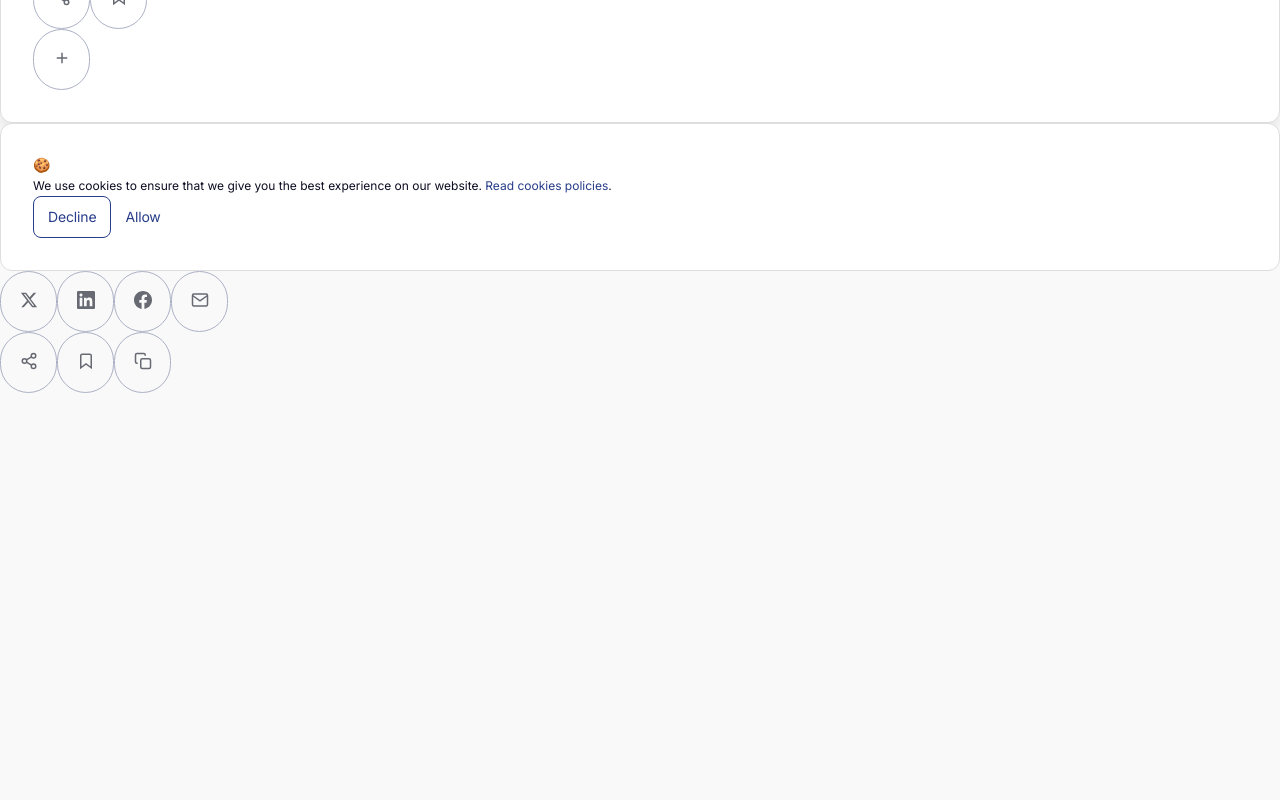
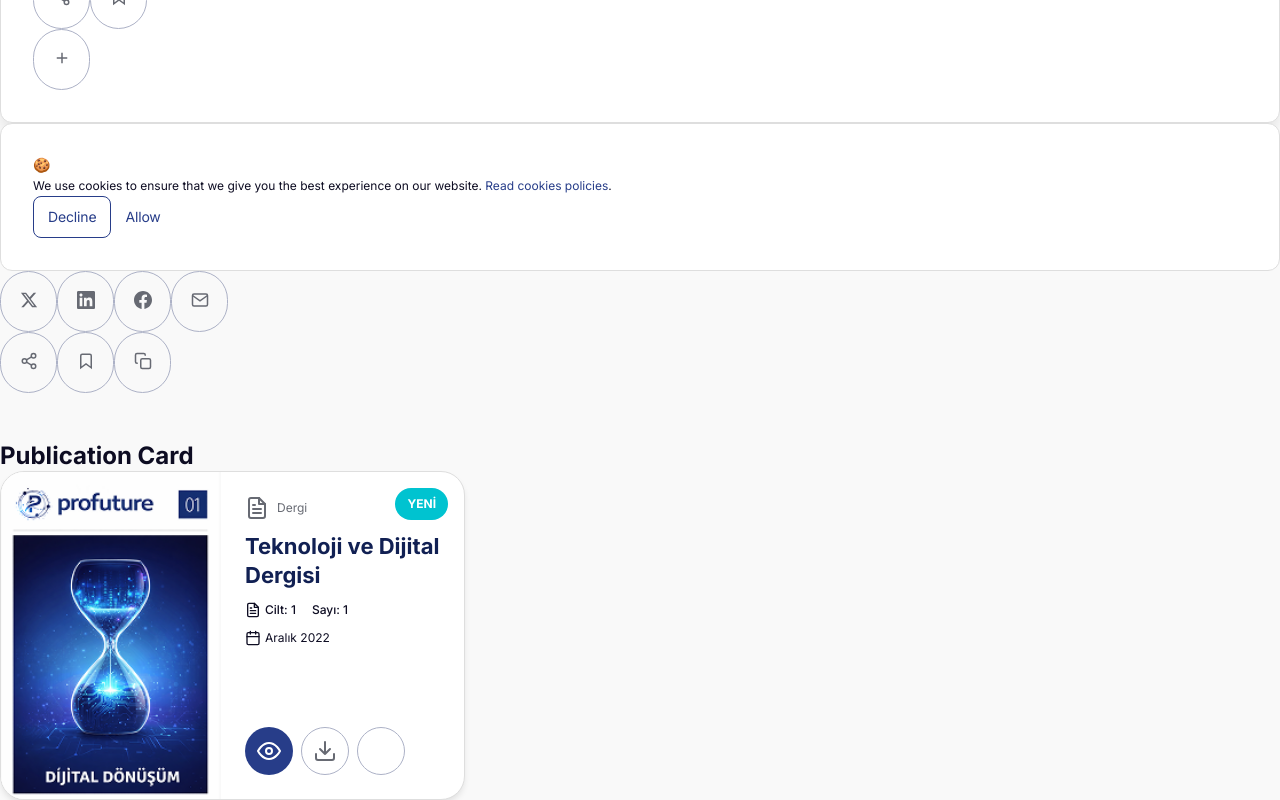
Before and after one commit to handeada/zeplin-case, a React (Vite) app: page /components in a window 1280 px wide. Shown: the part 1621-2421 px from the top of the page. Before the commit the page ends 2014 px from the top, so only its background shows below. Built offline with nearby package versions, Linux system fonts and the light colour scheme.

Commit message:
feat: Add PublicationCard component with styles and integrate into ComponentLibrary

```diff
--- /dev/null
+++ b/src/components/PublicationCard/PublicationCard.jsx
@@ -0,0 +1,103 @@
+import './PublicationCard.scss';
+import Badge from '../Badge/Badge';
+import Icon from '../Icon/Icon';
+import Button from '../Button/Button';
+import Typography from '../Typography/Typography';
+
+const PublicationCard = ({
+  image,
+  isNew = false,
+  type = 'Dergi',
+  title,
+  volume,
+  issue,
+  date,
+  onView,
+  onDownload,
+  onNavigate,
+  className = '',
+  ...props
+}) => {
+  return (
+    <div className={`publication-card ${className}`} {...props}>
+      {/* Left side - Magazine cover image */}
+      <div className="publication-card__image">
+        <img src={image} alt={title} />
+      </div>
+
+      {/* Right side - Content */}
+      <div className="publication-card__content">
+        {/* NEW badge */}
+        {isNew && (
+          <Badge variant="teal" size="md" className="publication-card__badge">
+            YENİ
+          </Badge>
+        )}
+
+        {/* PDF Icon and Type */}
+        <div className="publication-card__type">
+          <Icon name="file" size={24} />
+          <Typography variant="small" weight="regular" className="publication-card__type-text">
+            {type}
+          </Typography>
+        </div>
+
+        {/* Title */}
+        <Typography variant="h5" weight="bold" className="publication-card__title">
+          {title}
+        </Typography>
+
+        {/* Meta information */}
+        <div className="publication-card__meta">
+          <div className="publication-card__meta-item">
+            <Icon name="file" size={16} />
+            <Typography variant="small" weight="medium">
+              Cilt: {volume}
+            </Typography>
+          </div>
+          <div className="publication-card__meta-item">
+            <Icon name="list" size={16} />
+            <Typography variant="small" weight="medium">
+              Sayı: {issue}
+            </Typography>
+          </div>
+        </div>
+
+        {/* Date */}
+        <div className="publication-card__date">
+          <Icon name="calendar" size={16} />
+          <Typography variant="small" weight="regular">
+            {date}
+          </Typography>
+        </div>
+
+        {/* Action buttons */}
+        <div className="publication-card__actions">
+          <Button
+            variant="primary"
+            className="publication-card__action-btn publication-card__action-btn--view"
+            onClick={onView}
+          >
+            <Icon name="eye" size={24} />
+          </Button>
+          <Button
+            variant="outline"
+            className="publication-card__action-btn publication-card__action-btn--download"
+            onClick={onDownload}
+          >
+            <Icon name="download" size={24} />
+          </Button>
+          <Button
+            variant="outline"
+            className="publication-card__action-btn publication-card__action-btn--navigate"
+            onClick={onNavigate}
+          >
+            <Icon name="arrow-right" size={24} />
+          </Button>
+        </div>
+      </div>
+    </div>
+  );
+};
+
+export default PublicationCard;
--- /dev/null
+++ b/src/components/PublicationCard/PublicationCard.scss
@@ -0,0 +1,181 @@
+@use "../../styles/variables" as *;
+@use "../../styles/mixins" as *;
+
+.publication-card {
+  display: grid;
+  grid-template-columns: 220px 1fr;
+  gap: 0;
+  max-width: 465px;
+  background-color: color("bg-white");
+  border: 1px solid color("gray-200");
+  border-radius: radius("3xl");
+  overflow: hidden;
+  box-shadow: map-get($shadows, "md");
+  transition: all $transition-base;
+
+  &:hover {
+    box-shadow: map-get($shadows, "lg");
+  }
+
+  // Left side - Magazine image
+  &__image {
+    position: relative;
+    width: 100%;
+    height: 100%;
+    overflow: hidden;
+    background-color: color("bg-light");
+
+    img {
+      width: 100%;
+      height: 100%;
+      object-fit: cover;
+      display: block;
+    }
+  }
+
+  // Right side - Content
+  &__content {
+    position: relative;
+    display: flex;
+    flex-direction: column;
+    padding: space("6");
+    gap: space("3");
+  }
+
+  // NEW badge (positioned top-right)
+  &__badge {
+    position: absolute;
+    top: space("4");
+    right: space("4");
+    text-transform: uppercase;
+    font-weight: map-get($font-weights, "bold");
+  }
+
+  // Type section (PDF icon + "Dergi")
+  &__type {
+    @include flex-start;
+    gap: space("2");
+    color: color("text-secondary");
+  }
+
+  &__type-text {
+    color: color("text-secondary");
+  }
+
+  // Title
+  &__title {
+    color: color("primary-dark");
+    margin: 0;
+    line-height: 1.3;
+  }
+
+  // Meta information (Cilt, Sayı)
+  &__meta {
+    @include flex-start;
+    gap: space("4");
+    flex-wrap: wrap;
+  }
+
+  &__meta-item {
+    @include flex-start;
+    gap: space("1");
+    color: color("text-primary");
+
+    svg {
+      color: color("text-secondary");
+    }
+  }
+
+  // Date
+  &__date {
+    @include flex-start;
+    gap: space("1");
+    color: color("text-primary");
+
+    svg {
+      color: color("text-secondary");
+    }
+  }
+
+  // Action buttons
+  &__actions {
+    @include flex-start;
+    gap: space("2");
+    margin-top: auto;
+    padding-top: space("3");
+  }
+
+  &__action-btn {
+    min-width: 48px;
+    min-height: 48px;
+    width: 48px;
+    height: 48px;
+    padding: 0;
+    border-radius: radius("full");
+    @include flex-center;
+
+    // View button (primary with icon)
+    &--view {
+      background-color: color("primary");
+      color: white;
+      border: none;
+
+      &:hover:not(:disabled) {
+        background-color: color("primary-dark");
+      }
+    }
+
+    // Download and Navigate buttons (outline)
+    &--download,
+    &--navigate {
+      background-color: transparent;
+      color: color("text-secondary");
+      border: 1px solid color("gray-300");
+
+      &:hover:not(:disabled) {
+        background-color: color("gray-50");
+        border-color: color("primary");
+        color: color("primary");
+      }
+    }
+  }
+
+  // Responsive
+  @media (max-width: 1024px) {
+    max-width: 100%;
+    grid-template-columns: 200px 1fr;
+  }
+
+  @media (max-width: 768px) {
+    grid-template-columns: 1fr;
+
+    &__image {
+      height: 300px;
+    }
+
+    &__content {
+      padding: space("4");
+      gap: space("2");
+    }
+
+    &__badge {
+      top: space("3");
+      right: space("3");
+    }
+
+    &__actions {
+      gap: space("2");
+    }
+
+    &__action-btn {
+      min-width: 40px;
+      min-height: 40px;
+      width: 40px;
+      height: 40px;
+    }
+
+    &__meta {
+      gap: space("3");
+    }
+  }
+}
--- a/src/pages/ComponentLibrary/ComponentLibrary.jsx
+++ b/src/pages/ComponentLibrary/ComponentLibrary.jsx
@@ -7,7 +7,9 @@ import {
   ToggleButtonGroup,
   Pagination,
   Icon,
+  PublicationCard,
 } from '../../components';
+import magazineImage from '../../assets/images/1_1,6176.png';
 
 // Icons
 const ShareIcon = () => (
@@ -511,6 +513,25 @@ const ComponentLibrary = () => {
             </div>
           </div>
 
+          {/* PUBLICATION CARD SECTION */}
+          <section>
+            <Typography variant="h4" weight="bold" className="mb-4" style={{ marginTop: '48px' }}>
+              Publication Card
+            </Typography>
+            <PublicationCard
+              image={magazineImage}
+              isNew={true}
+              type="Dergi"
+              title="Teknoloji ve Dijital Dergisi"
+              volume="1"
+              issue="1"
+              date="Aralık 2022"
+              onView={() => console.log('View clicked')}
+              onDownload={() => console.log('Download clicked')}
+              onNavigate={() => console.log('Navigate clicked')}
+            />
+          </section>
+
         </div>
 
       </div>
```
Also changed, not shown: src/components/index.js (+15 -14 lines).
